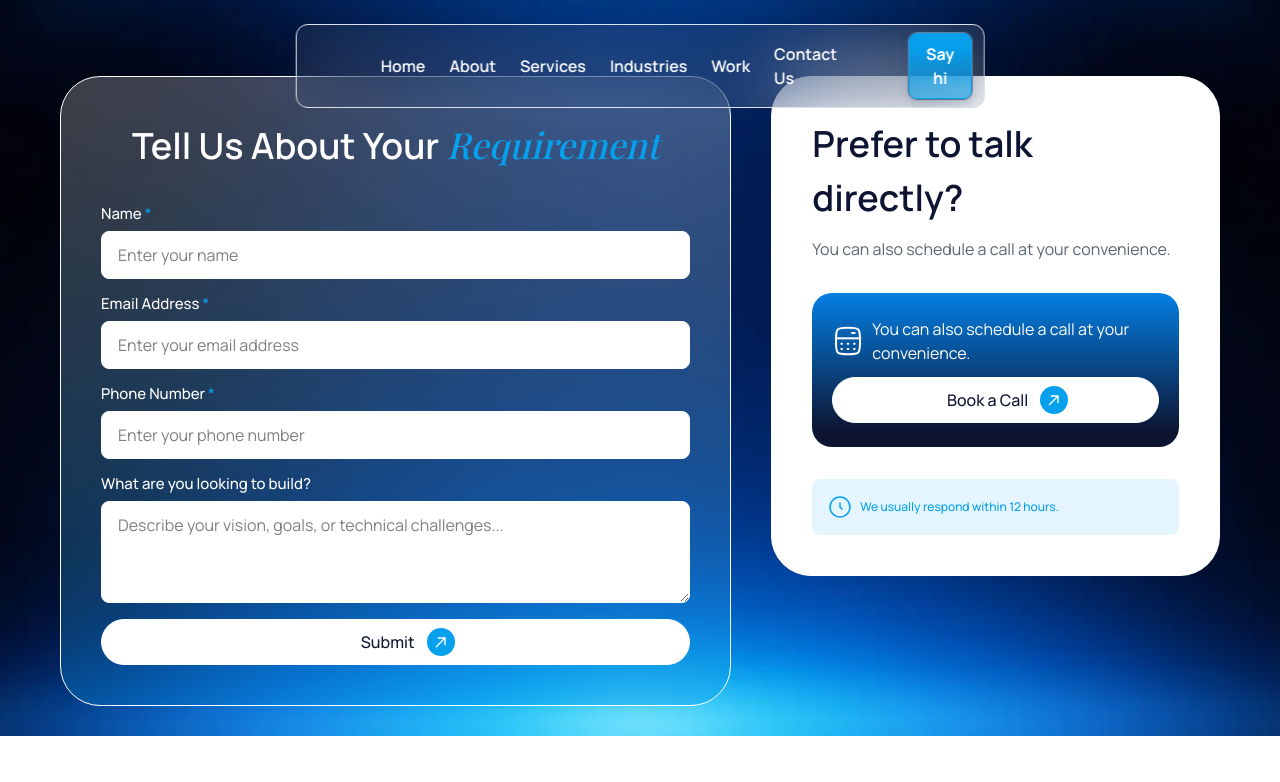
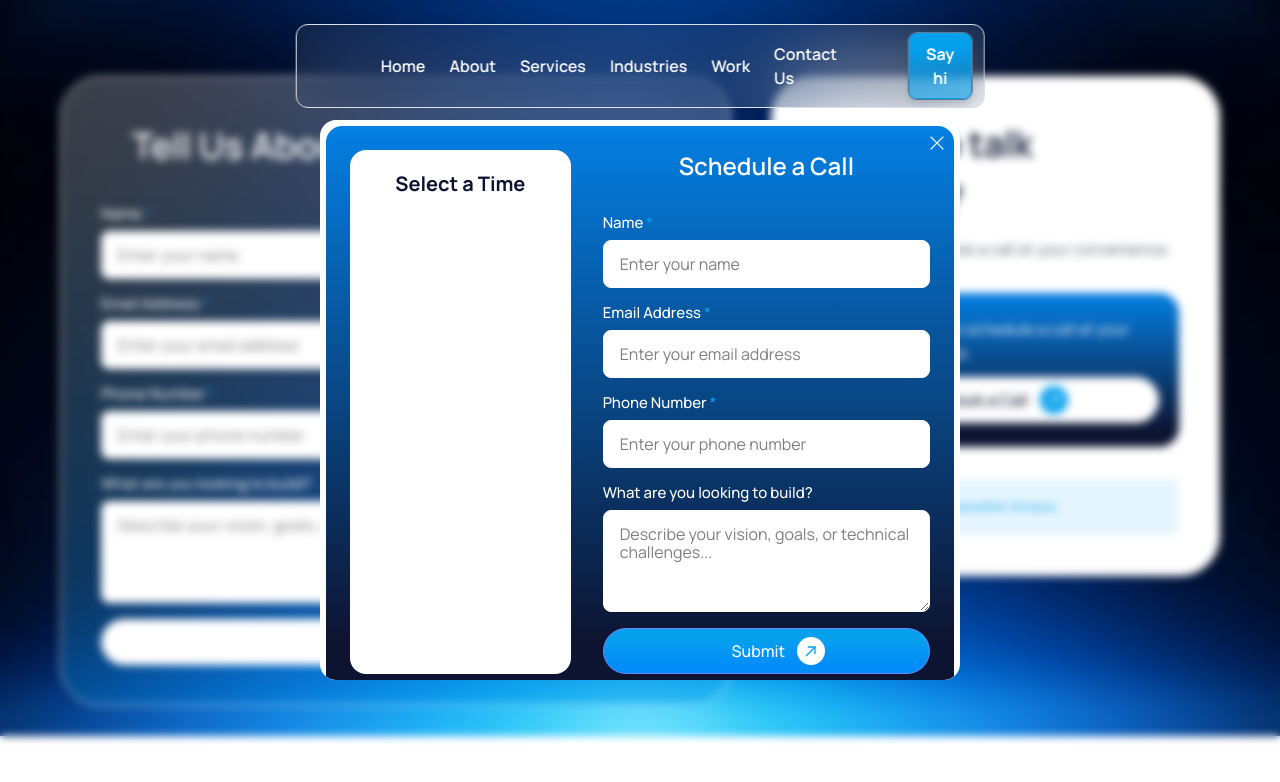
Before and after one commit to team-pr01/PRTech-Solutions-Frontend, a React (Vite) app: page /contact-us in a window 1280 px wide. Both pictures are taken after a click on the button "Book a Call". Shown: the part 680-1462 px from the top of the page. Built offline with nearby package versions, Linux system fonts and the light colour scheme; a web font is replaced by a local one.

Commit message:
Added schedule call modal

```diff
--- a/src/components/ContactUsPage/ContactUsHero/ScheduleCall.tsx
+++ b/src/components/ContactUsPage/ContactUsHero/ScheduleCall.tsx
@@ -1,8 +1,29 @@
+import { useState } from "react";
 import { ICONS } from "../../../assets";
 import Button from "../../Reusable/Button/Button";
+import Modal from "../../Reusable/Modal/Modal";
+import TextInput from "../../Reusable/TextInput/TextInput";
+import Textarea from "../../Reusable/TextArea/TextArea";
+import { useForm } from "react-hook-form";
+
+type TFormData = {
+  name: string;
+  email: string;
+  phoneNumber: string;
+  message: string;
+};
 
 const ScheduleCall = () => {
+  const [isScheduleCallModalOpen, setIsScheduleCallModalOpen] =
+    useState<boolean>(false);
+
+  const {
+    register,
+    // handleSubmit,
+    formState: { errors },
+  } = useForm<TFormData>();
   return (
+    <>
       <div className="p-10 bg-white border border-white rounded-[40px] h-fit w-[40%]">
         <h2 className="text-neutral-65 font-Manrope text-[36px] font-semibold">
           Prefer to talk directly?
@@ -23,6 +44,7 @@ const ScheduleCall = () => {
             variant="secondary"
             label="Book a Call"
             className="w-full flex items-center justify-center"
+            onClick={() => setIsScheduleCallModalOpen(true)}
           />
         </div>
 
@@ -31,6 +53,74 @@ const ScheduleCall = () => {
           We usually respond within 12 hours.
         </div>
       </div>
+
+      <Modal
+        isModalOpen={isScheduleCallModalOpen}
+        setIsModalOpen={setIsScheduleCallModalOpen}
+      >
+        <div className="relative bg-gradient-schedule-call-bg p-6 backdrop-blur-[45px] rounded-2xl font-Manrope flex gap-8 h-full">
+          {/* calendar */}
+          <div className="bg-white p-5 w-[40%] rounded-2xl">
+            <h3 className="text-neutral-65 text-xl font-bold text-center">
+              Select a Time
+            </h3>
+          </div>
+
+          <div className="w-[60%] h-full">
+            <h2 className="text-white text-center font-Manrope text-2xl font-semibold">
+              Schedule a Call
+            </h2>
+
+            <form className="flex flex-col gap-4 mt-8 w-full">
+              <TextInput
+                label="Name"
+                placeholder="Enter your name"
+                {...register("name", {
+                  required: "Name is required",
+                })}
+              />
+
+              <TextInput
+                label="Email Address"
+                placeholder="Enter your email address"
+                type="email"
+                {...register("email", {
+                  required: "Email is required",
+                  pattern: {
+                    value: /^[A-Z0-9._%+-]+@[A-Z0-9.-]+\.[A-Z]{2,}$/i,
+                    message: "Invalid email address",
+                  },
+                })}
+              />
+
+              <TextInput
+                label="Phone Number"
+                placeholder="Enter your phone number"
+                type="tel"
+                {...register("phoneNumber", {
+                  required: "Phone number is required",
+                })}
+              />
+
+              {/* Message */}
+              <Textarea
+                label="What are you looking to build?"
+                placeholder="Describe your vision, goals, or technical challenges..."
+                error={errors.message}
+                {...register("message")}
+                isRequired={false}
+              />
+
+              <Button
+                type="submit"
+                label="Submit"
+                className="w-full flex items-center justify-center"
+              />
+            </form>
+          </div>
+        </div>
+      </Modal>
+    </>
   );
 };
 
--- /dev/null
+++ b/src/components/Reusable/Modal/Modal.tsx
@@ -0,0 +1,38 @@
+import { RxCross1 } from "react-icons/rx";
+
+type TModalProps = {
+  isModalOpen: boolean;
+  setIsModalOpen: React.Dispatch<React.SetStateAction<boolean>>;
+  children: React.ReactNode;
+  width?: string;
+};
+const Modal: React.FC<TModalProps> = ({
+  isModalOpen,
+  setIsModalOpen,
+  children,
+  width = "w-[90%] sm:w-[60%] lg:w-[50%]",
+}) => {
+  return (
+    <div
+      className={`${
+        isModalOpen ? "visible" : "invisible"
+      } w-full h-screen fixed top-0 left-0 z-200000000 bg-neutral-5/60 backdrop-blur-xs flex items-center justify-center font-Nunito transition-all duration-500`}
+    >
+      <div
+        className={`${
+          isModalOpen ? "scale-100 opacity-100" : "scale-0 opacity-0"
+        } ${width} h-fit max-h-[70vh] overflow-y-auto bg-white rounded-2xl p-1.5 transition-all duration-300 relative`}
+      >
+        <div className="relative">
+          <RxCross1
+            className="text-lg cursor-pointer absolute top-2 right-2 text-white z-10"
+            onClick={() => setIsModalOpen(false)}
+          />
+          {children}
+        </div>
+      </div>
+    </div>
+  );
+};
+
+export default Modal;
--- a/src/components/Shared/Navbar/Navbar.tsx
+++ b/src/components/Shared/Navbar/Navbar.tsx
@@ -4,7 +4,7 @@ import { IMAGES } from "../../../assets";
 
 const Navbar = () => {
   return (
-    <div className="rounded-xl border border-neutral-10 bg-neutral-15 backdrop-blur-[45px] px-3 py-2 font-Manrope flex items-center justify-between gap-18 fixed top-6 left-1/2 -translate-x-1/2 w-fit h-fit z-50">
+    <div className="rounded-xl border border-neutral-10 bg-neutral-15 backdrop-blur-[45px] px-3 py-2 font-Manrope flex items-center justify-between gap-18 fixed top-6 left-1/2 -translate-x-1/2 w-fit h-fit z-20">
       <Link to="/">
         <img src={IMAGES.logo} alt="logo" className="w-28" />
       </Link>
```
Lines whose indentation alone changed are shown as unchanged.
